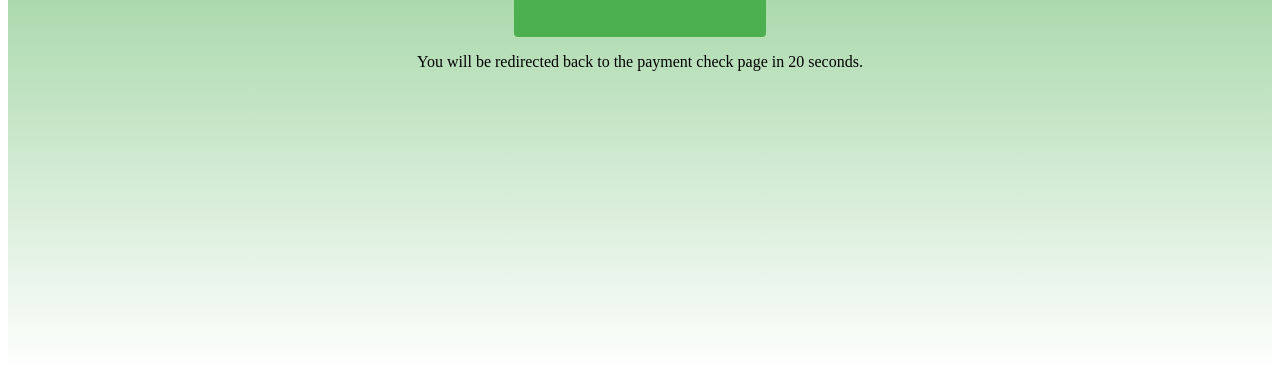
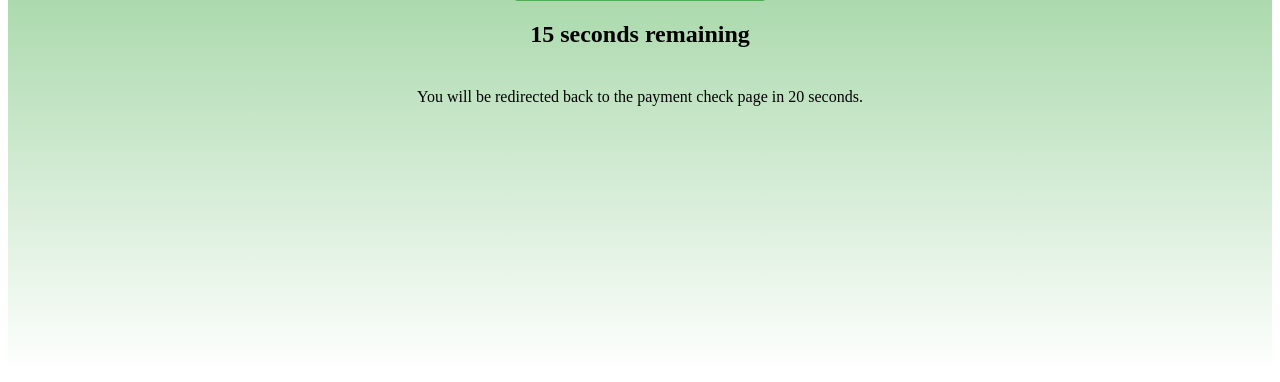
Before and after one commit to knox9734/gym_payment, a Django app: template gym_payment/users/templates/users/welcome.html in a window 1280 px wide. Shown: the part 434-816 px from the top of the page. Run offline with Django 5.2, Linux system fonts and the light colour scheme; the template is opened without the code that fills it, so the values that code supplies are empty.

Commit message:
added counter

```diff
--- a/gym_payment/users/templates/users/welcome.html
+++ b/gym_payment/users/templates/users/welcome.html
@@ -20,12 +20,36 @@
             border-radius: 4px;
             font-size: 18px;
         }
+
+        .countdown {
+            font-size: 24px;
+            font-weight: bold;
+            margin-top: 20px;
+        }
     </style>
     <script>
-        // Redirect back to the payment check page after 20 seconds
-        setTimeout(function() {
-            window.location.href = "{% url 'check_payment_status' %}";
-        }, 20000);
+        // Function to update the countdown timer
+        function startCountdown(duration, display) {
+            var timer = duration, seconds;
+            var interval = setInterval(function () {
+                seconds = parseInt(timer % 60, 10);
+                seconds = seconds < 10 ? '0' + seconds : seconds;
+
+                display.textContent = seconds + " seconds remaining";
+
+                if (--timer < 0) {
+                    clearInterval(interval);
+                    window.location.href = "{% url 'check_payment_status' %}";
+                }
+            }, 1000);
+        }
+
+        window.onload = function () {
+            // 20 seconds countdown
+            var countdownDuration = 20;
+            var display = document.querySelector('.countdown');
+            startCountdown(countdownDuration, display);
+        };
     </script>
 </head>
 <body>
@@ -36,6 +60,7 @@
             <p>Your login is approved.</p>
             <p>Days Remaining: {{ remaining_days }}</p>
         </div>
+        <p class="countdown"></p>
         <p>You will be redirected back to the payment check page in 20 seconds.</p>
     </div>
 
```
Also changed, not shown: gym_payment/db.sqlite3.
